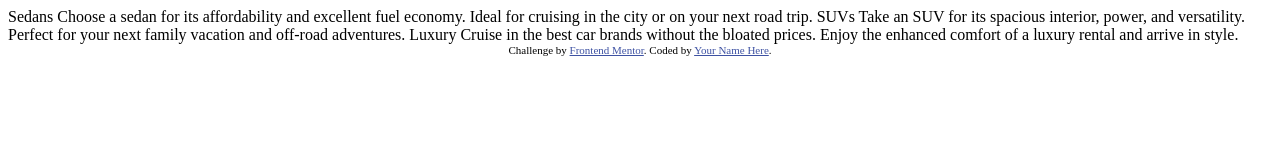
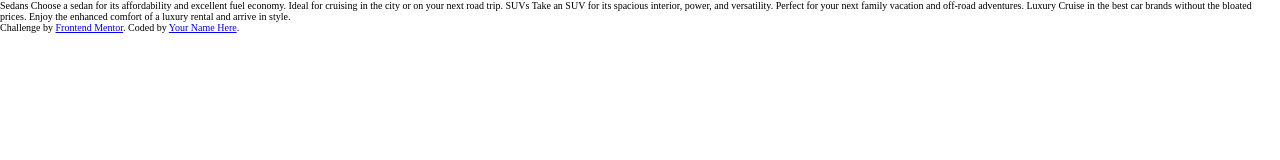
Before and after one commit to Kuntash/Stats-preview-component, a plain HTML site: page index.html in a window 1280 px wide. Drawn offline with Linux system fonts and the light colour scheme.

```diff
--- a/index.html
+++ b/index.html
@@ -5,14 +5,8 @@
   <meta name="viewport" content="width=device-width, initial-scale=1.0"> <!-- displays site properly based on user's device -->
 
   <link rel="icon" type="image/png" sizes="32x32" href="./images/favicon-32x32.png">
-
+  <link rel="stylesheet" href="style.css">
   <title>Frontend Mentor | 3-column preview card component</title>
-
-  <!-- Feel free to remove these styles or customise in your own stylesheet 👍 -->
-  <style>
-    .attribution { font-size: 11px; text-align: center; }
-    .attribution a { color: hsl(228, 45%, 44%); }
-  </style>
 </head>
 <body>
 
--- /dev/null
+++ b/style.css
@@ -0,0 +1,13 @@
+* {
+    margin: 0;
+    padding: 0;
+    box-sizing: border-box;
+}
+
+html {
+    font-size: 62.5%;
+}
+
+body {
+
+}
```
Also changed, not shown: README.md, 1 other file.
